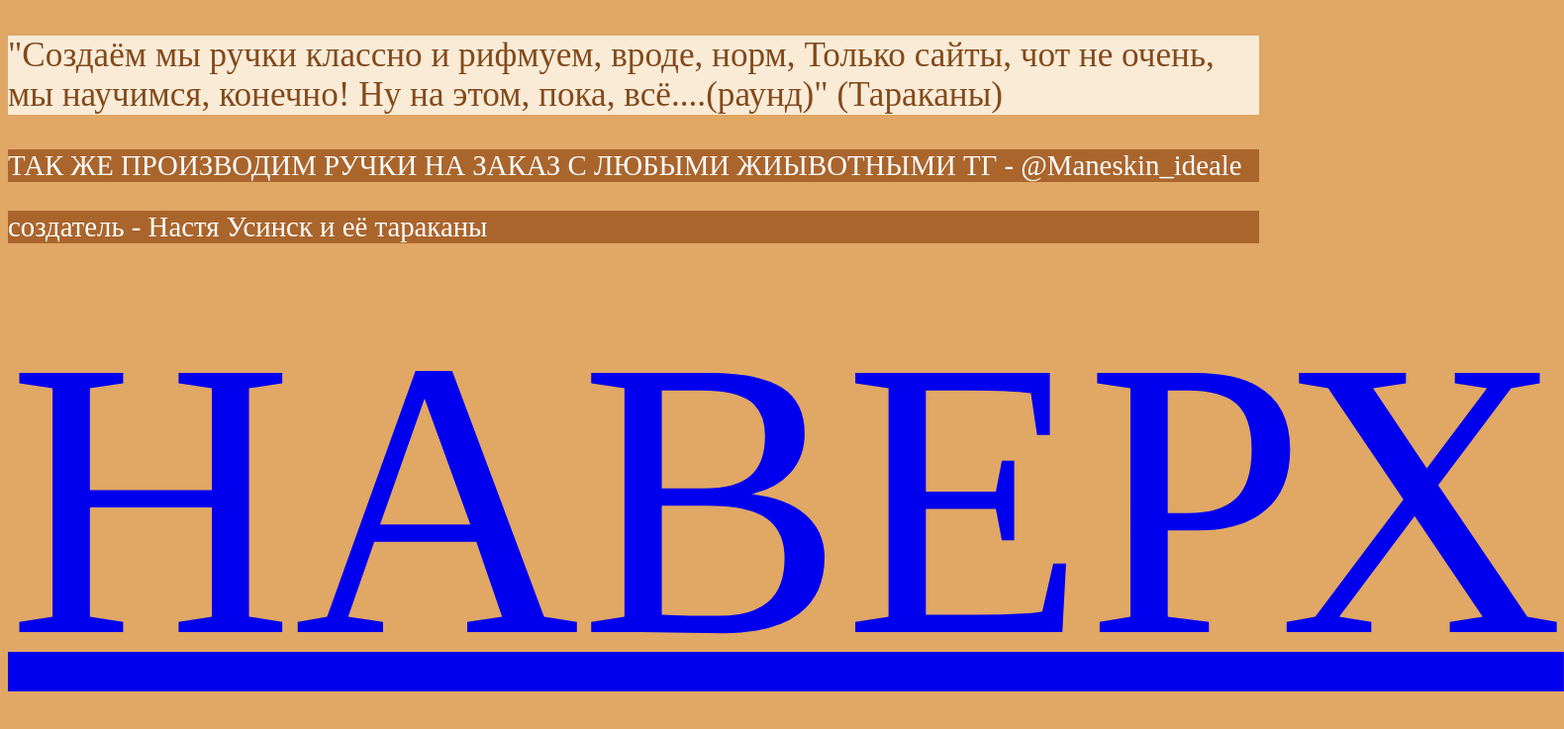
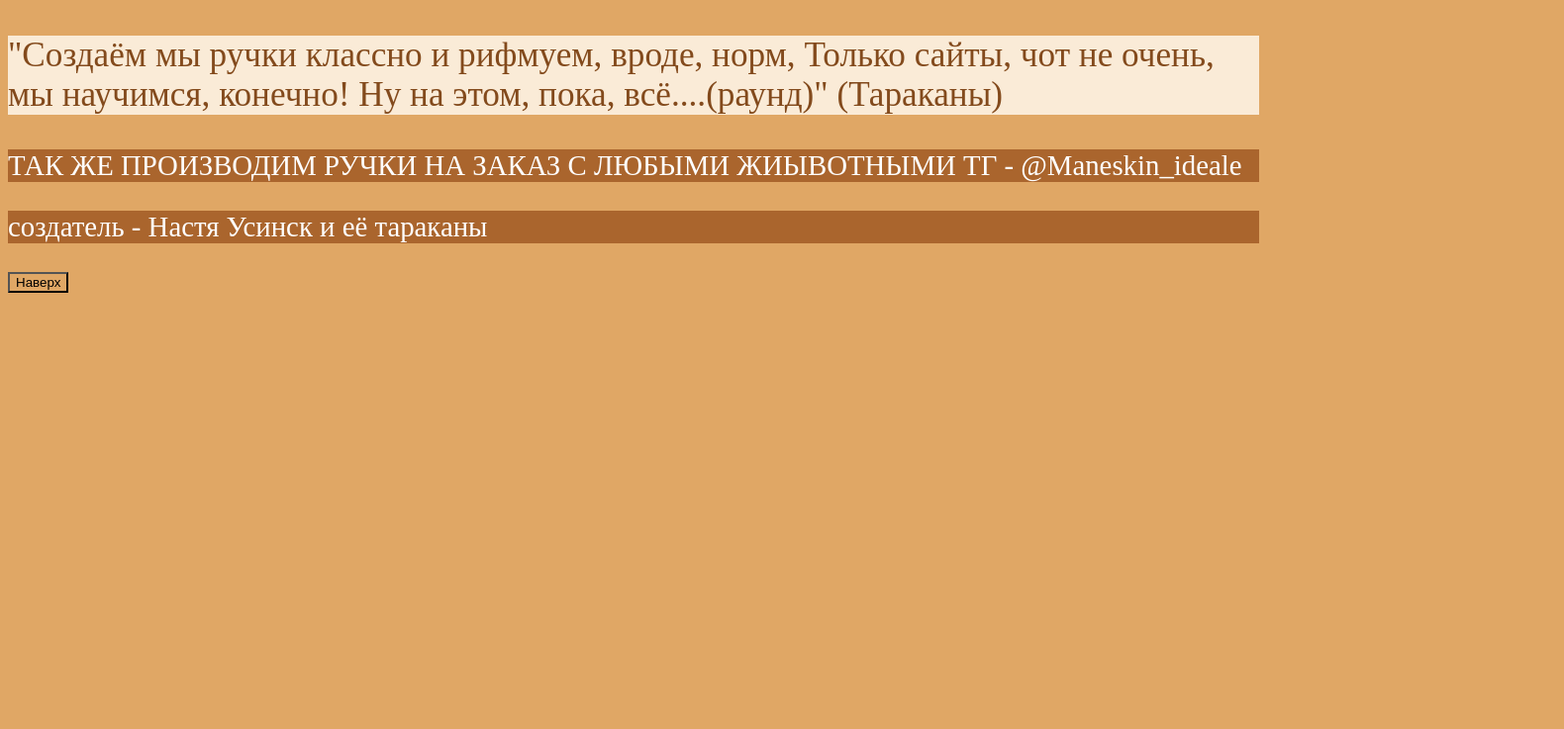
Before and after one commit to Maneskin-nast/XP, a plain HTML site: page index.html in a window 1280 px wide. Shown: the part 1221-1958 px from the top of the page at 99% size, 1580 px wide, since content can reach past the window. After the commit the page ends 1525 px from the top, so only its background shows below. Drawn offline with Linux system fonts and the light colour scheme.

Commit message:
Update index.html

```diff
--- a/index.html
+++ b/index.html
@@ -31,7 +31,7 @@
                 <P>ТАК ЖЕ ПРОИЗВОДИМ РУЧКИ НА ЗАКАЗ С ЛЮБЫМИ ЖИЫВОТНЫМИ
                              ТГ - @Maneskin_ideale</P>
                 <p>создатель - Настя Усинск и её тараканы</p>
-                <a href="#">НАВЕРХ</a>
+                <input type="button" name="наверх" value="Наверх"/>
             </footer>
         </body>
     </html>
```
